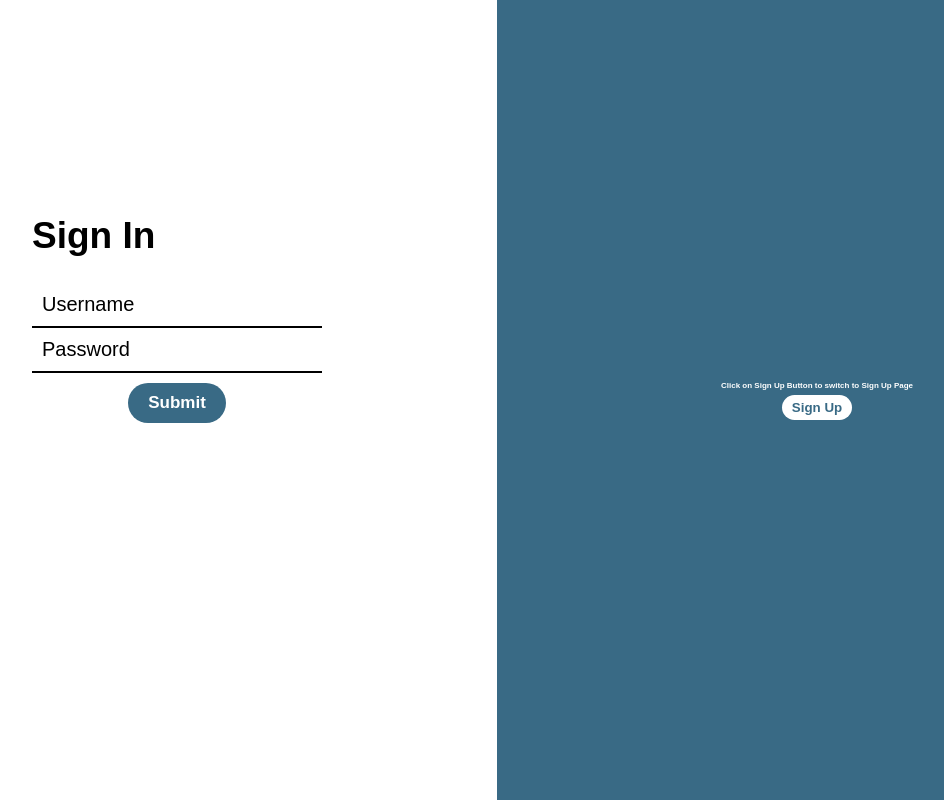
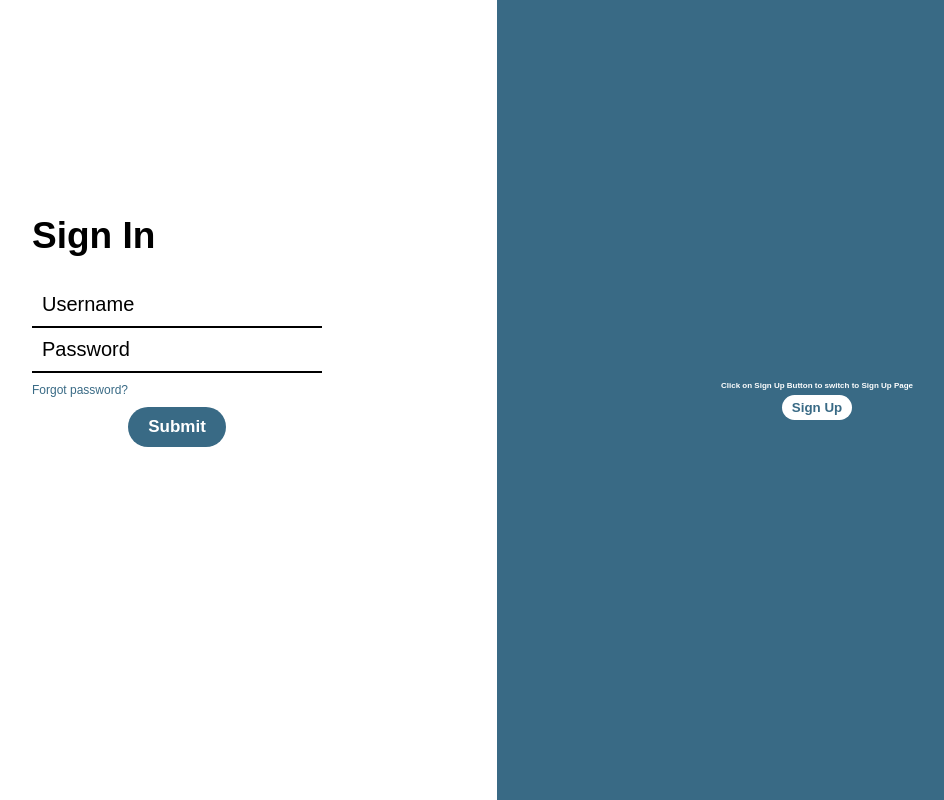
Before and after one commit to MrNiNaD/codesnippet, a React (Create React App) app: page / in a window 1280 px wide. Shown: the whole page, without its empty margins (143-1087 px from the left). Built offline with nearby package versions, Linux system fonts and the light colour scheme.

Commit message:
Savepoint

```diff
--- a/src/loginPage/LoginApp.jsx
+++ b/src/loginPage/LoginApp.jsx
@@ -2,6 +2,7 @@ import React, { useRef, useState } from 'react';
 import GlobalStyle from './asset/GlobalStyle';
 import styled from 'styled-components';
 import Textbox1 from './components/Textbox1';
+import { Link, BrowserRouter } from 'react-router-dom';
 
 function LoginApp() {
   const [login, setLoginDetail] = useState({});
@@ -29,7 +30,7 @@ function LoginApp() {
   }
 
   return (
-    <>
+      <BrowserRouter>
         <GlobalStyle />
         <Auth>
           <Toggle>
@@ -60,6 +61,7 @@ function LoginApp() {
                       placeholder='Password'
                       name='password'
                     />
+                    <ForgotPass>Forgot password?</ForgotPass>
                     <Submit>
                       <input type='submit' />
                     </Submit>
@@ -74,9 +76,11 @@ function LoginApp() {
             </TrimmerContainer>
           </Trimmer>
         </Auth>
-    </>
+      </BrowserRouter>
   )
 }
+
+const pri = '#396A85';
 
 const Heading = styled.h1`
   padding-bottom: 26px;
@@ -95,7 +99,7 @@ const Toggle = styled.div`
   height: 100%;
   display: flex;
   align-items: center;
-  background-color: #396A85;
+  background-color: ${pri};
   justify-content: center;
 
   div {
@@ -115,7 +119,7 @@ const Toggle = styled.div`
     border-radius: 9999px;
     margin-top: 5px;
     background-color: #fff;
-    color: #396A85;
+    color: ${pri};
     font-weight: 900;
     cursor: pointer;
 
@@ -179,7 +183,7 @@ const Submit = styled.div`
     padding: 10px 20px;
     border: none;
     border-radius: 9999px;
-    background-color: #396A85;
+    background-color: ${pri};
     color: #fff;
     font-size: 17px;
     font-weight: 900;
@@ -190,4 +194,12 @@ const Submit = styled.div`
   }
 `;
 
+const ForgotPass = styled(Link)`
+  padding-top: 10px;
+  display: block;
+  color: ${pri};
+  font-size: 12px;
+  text-decoration: none;
+`;
+
 export default LoginApp
```
Lines whose indentation alone changed are shown as unchanged.
